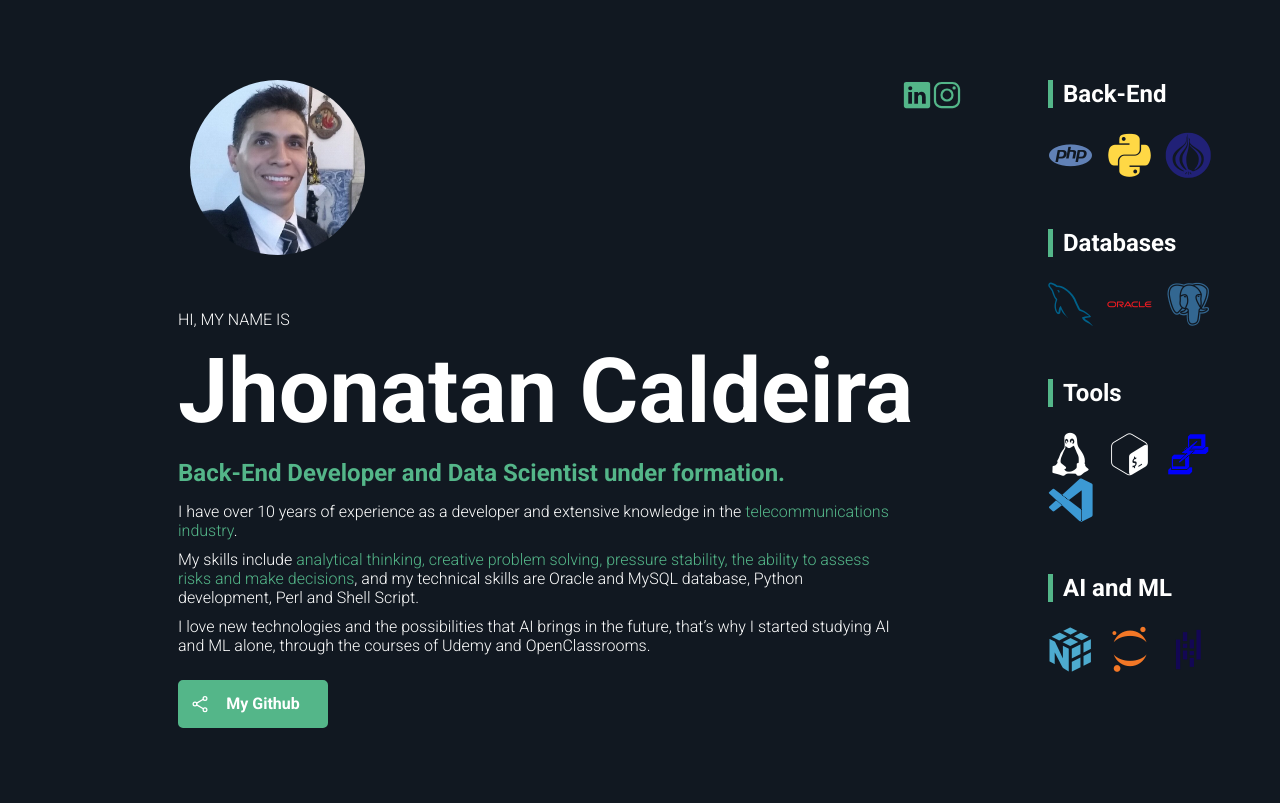
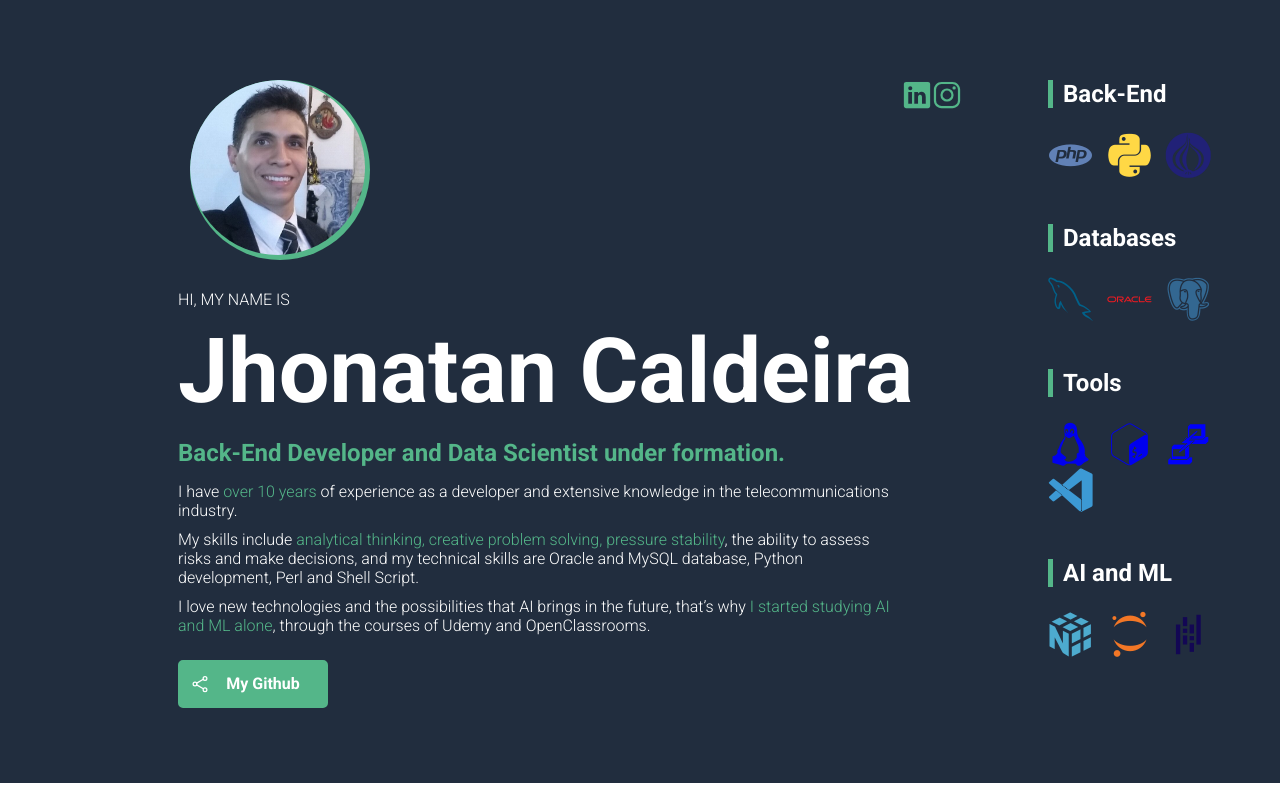
Before and after one commit to JhonatanCaldeira/jhonatancaldeira.github.io, a plain HTML site: page index.html in a window 1280 px wide. Drawn offline with nearby package versions, Linux system fonts and the light colour scheme.

Commit message:
Finalizando os ajustes do CSS para os containers

```diff
--- a/css/style.css
+++ b/css/style.css
@@ -14,7 +14,8 @@
     --border-color: #999;
     --bio-bg-color: #1e2a3a;
     --bio-border-color: #293544;
-    --about-bg-color: #111821;
+    --about-bg-color: #212d3e;
+    /*--about-bg-color: #111821;*/
 }
 
 /* General */
@@ -73,17 +74,14 @@
     margin-bottom: 25px;
 }
 
-/* Ellipse 1 */
-#bio-image-elipse {
-    position: absolute;
-    width: 173.88px;
-    height: 173.88px;
-    left: 306.96px;
-    top: 172.12px;
-
+#circle {
+    float: left;
+    width: 180px;
+    height: 180px;
+    shape-outside: circle();
+    clip-path: circle();
     background: var(--main-color);
 }
-
 
 #social-container {
     display: flex;
@@ -192,6 +190,10 @@
     margin-bottom: 35px;
 }
 
+.skills-box a{
+    text-decoration: none;
+}
+
 .skills-title {
     font-size: 24px;
     margin-bottom: 25px;
@@ -238,14 +240,31 @@
         line-height: 26px;
     }
 
+    #name {
+        font-size: 75px;
+        text-align: left;
+    }
+
+    #title {
+        text-align: left;
+    }
+
+    .description {
+        max-width: 90%;
+        margin-bottom: 10px;
+        text-align: left;
+    }
+
     #btn-projects {
         margin: 20px auto;
     }
+
 
     .skills-box {
         flex: 1 1 100%;
         max-width: 100%;
         margin-bottom: 40px;
+        margin-left: 15px;
         text-align: left;
     }
     .skills-box {
--- a/index.html
+++ b/index.html
@@ -21,7 +21,9 @@
         </section>
         <section id="about-container">
             <section id="bio-container">
-                <img id="bio-image" src="img/jhonatancaldeira.jfif" alt="Jhonatan Caldeira">
+
+                <span id="circle"><img id="bio-image" src="img/jhonatancaldeira.jfif" alt="Jhonatan Caldeira"></span>
+
                 <ul id="social-container">
                     <li><a href="https://www.linkedin.com/in/jhonatan-caldeira-58520929/" target="_blank"><ion-icon name="logo-linkedin"></ion-icon></a></li>
                     <li><a href="https://www.instagram.com/jhonatan.caldeira/" target="_blank"><ion-icon name="logo-instagram"></ion-icon></a></li>
@@ -30,37 +32,37 @@
             <p class="description">HI, MY NAME IS</p>
             <h1 id="name">Jhonatan Caldeira</h1>
             <p id="title"><span class="highlight">Back-End Developer and Data Scientist under formation.</span></p>
-            <p class="description">I have over 10 years of experience as a developer and extensive knowledge in the <span class="highlight">telecommunications industry</span>.</p>
-            <p class="description">My skills include <span class="highlight">analytical thinking, creative problem solving, pressure stability, the ability to assess risks and make decisions</span>, and my technical skills are Oracle and MySQL database, Python development, Perl and Shell Script.</p>
-            <p class="description">I love new technologies and the possibilities that AI brings in the future, that’s why I started studying AI and ML alone, through the courses of Udemy and OpenClassrooms.</p>
+            <p class="description">I have <span class="highlight">over 10 years</span> of experience as a developer and extensive knowledge in the telecommunications industry.</p>
+            <p class="description">My skills include <span class="highlight">analytical thinking, creative problem solving, pressure stability</span>, the ability to assess risks and make decisions, and my technical skills are Oracle and MySQL database, Python development, Perl and Shell Script.</p>
+            <p class="description">I love new technologies and the possibilities that AI brings in the future, that’s why <span class="highlight">I started studying AI and ML alone</span>, through the courses of Udemy and OpenClassrooms.</p>
             <a href="https://github.com/jhonatancaldeira" id="btn-projects"><ion-icon name="share-social-outline"></ion-icon><span>My Github</span></a>
         </section>
         <aside id="skills-container">
             <div id="skills-container">
                 <div class="skills-box">
                     <p class="skills-title">Back-End</p>
-                    <i class="devicon-php-plain colored"></i>
-                    <i class="devicon-python-plain colored"></i>
-                    <i class="devicon-perl-plain colored"></i>
+                    <a href="https://www.php.net/" target="_blank"><i class="devicon-php-plain colored"></i></a>
+                    <a href="https://www.python.org/" target="_blank"><i class="devicon-python-plain colored"></i></a>
+                    <a href="https://www.perl.org/" target="_blank"><i class="devicon-perl-plain colored"></i></a>
                 </div>
                 <div class="skills-box">
                     <p class="skills-title">Databases</p>
-                    <i class="devicon-mysql-plain colored"></i>
-                    <i class="devicon-oracle-plain colored"></i>
-                    <i class="devicon-postgresql-plain colored"></i>
+                    <a href="https://www.mysql.com/" target="_blank"><i class="devicon-mysql-plain colored"></i></a>
+                    <a href="https://www.oracle.com/" target="_blank"><i class="devicon-oracle-plain colored"></i></a>
+                    <a href="https://www.postgresql.org/" target="_blank"><i class="devicon-postgresql-plain colored"></i></a>
                 </div>
                 <div class="skills-box">
                     <p class="skills-title">Tools</p>
-                    <i class="devicon-linux-plain"></i>
-                    <i class="devicon-bash-plain"></i>
-                    <i class="devicon-putty-plain colored"></i>
-                    <i class="devicon-vscode-plain colored"></i>
+                    <a href="https://www.linux.org/" target="_blank"><i class="devicon-linux-plain"></i></a>
+                    <a href="#"><i class="devicon-bash-plain"></i></a>
+                    <a href="https://www.putty.org/" target="_blank"><i class="devicon-putty-plain colored"></i></a>
+                    <a href="https://code.visualstudio.com/" target="_blank"><i class="devicon-vscode-plain colored"></i></a>
                 </div>
                 <div class="skills-box">
                     <p class="skills-title">AI and ML</p>
-                    <i class="devicon-numpy-original colored"></i>
-                    <i class="devicon-jupyter-plain colored"></i>
-                    <i class="devicon-pandas-original colored"></i>
+                    <a href="https://numpy.org/" target="_blank"><i class="devicon-numpy-original colored"></i></a>
+                    <a href="https://jupyter.org/" target="_blank"><i class="devicon-jupyter-plain colored"></i></a>
+                    <a href="https://pandas.pydata.org/" target="_blank"><i class="devicon-pandas-original colored"></i></a>
                 </div>
             </div>
         </aside>
```
